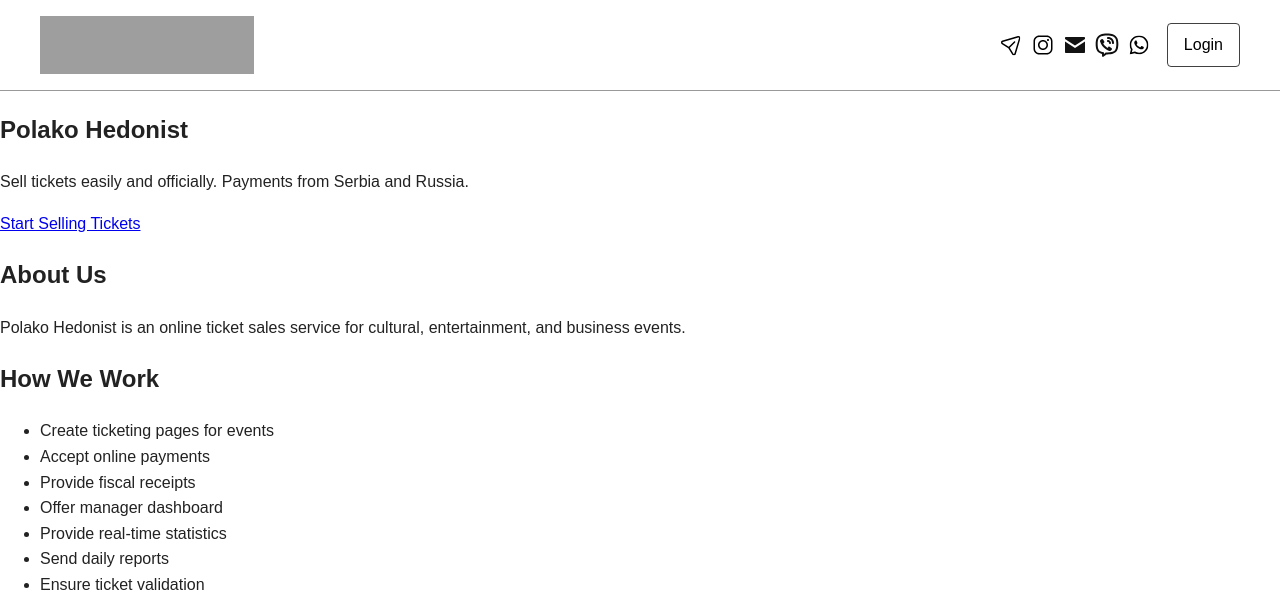
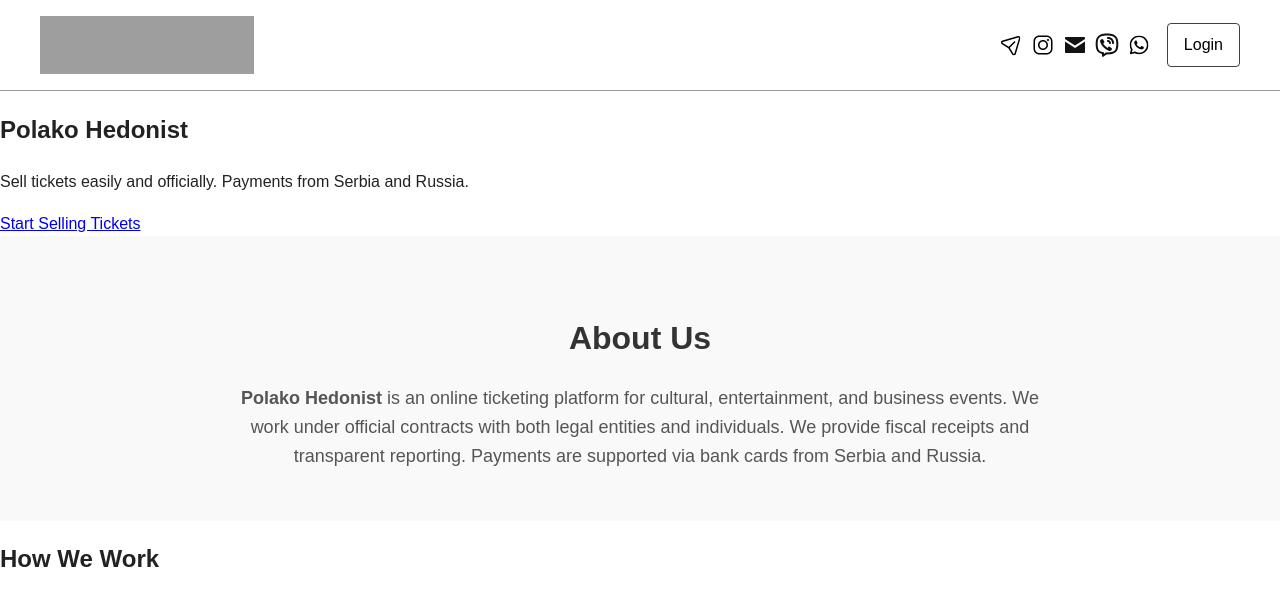
Before and after one commit to glitch-surfer/polako-landing, a website built with webpack: page index.html in a window 1280 px wide. Shown: the top 604 px of the page. Built offline with nearby package versions, Linux system fonts and the light colour scheme; grey boxes are pictures that could not be loaded; files whose address does not match are found by name.

Commit message:
init: add about us section

```diff
--- a/index.html
+++ b/index.html
@@ -80,8 +80,14 @@
   </section>
 
   <section class="about-us">
-    <h2>About Us</h2>
-    <p>Polako Hedonist is an online ticket sales service for cultural, entertainment, and business events.</p>
+    <div class="about-us-container">
+      <h2>About Us</h2>
+      <p>
+        <strong>Polako Hedonist</strong> is an online ticketing platform for cultural, entertainment, and business events.
+        We work under official contracts with both legal entities and individuals. We provide fiscal receipts and transparent
+        reporting. Payments are supported via bank cards from Serbia and Russia.
+      </p>
+    </div>
   </section>
 
   <section class="how-we-work">
--- a/style.css
+++ b/style.css
@@ -362,3 +362,29 @@
   text-decoration: none;
   color: black;
 }
+
+/* About Us Section */
+.about-us {
+  padding: 50px 20px;
+  background-color: #f9f9f9; /* Light background for contrast */
+}
+
+.about-us-container {
+  max-width: 1200px;
+  margin: 0 auto;
+  text-align: center; /* Center-align text */
+}
+
+.about-us h2 {
+  font-size: 2rem;
+  color: #333;
+  margin-bottom: 20px;
+}
+
+.about-us p {
+  font-size: 1.125rem;
+  line-height: 1.6;
+  color: #555;
+  margin: 0 auto;
+  max-width: 800px; /* Limit the width for better readability */
+}
```
